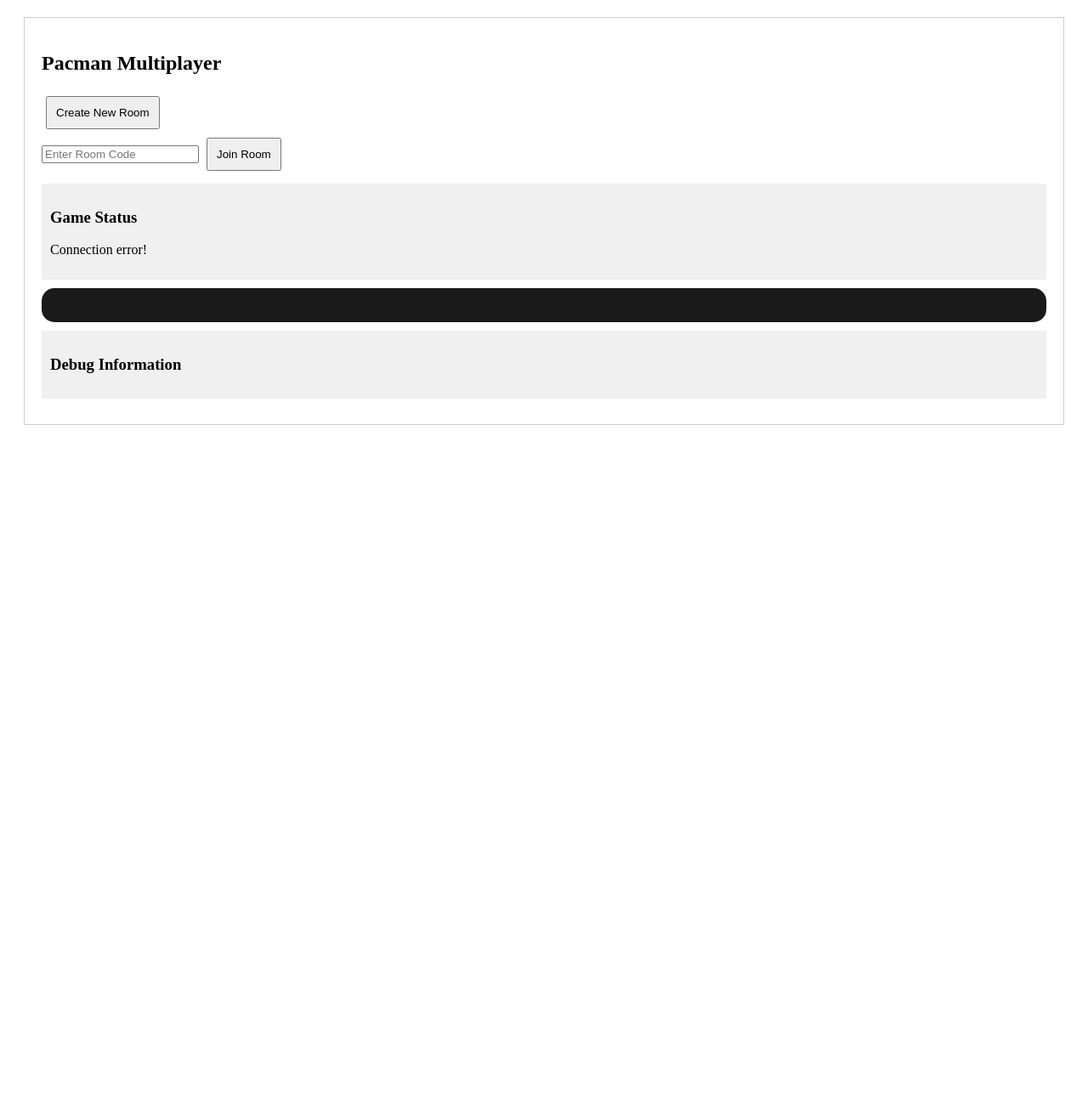
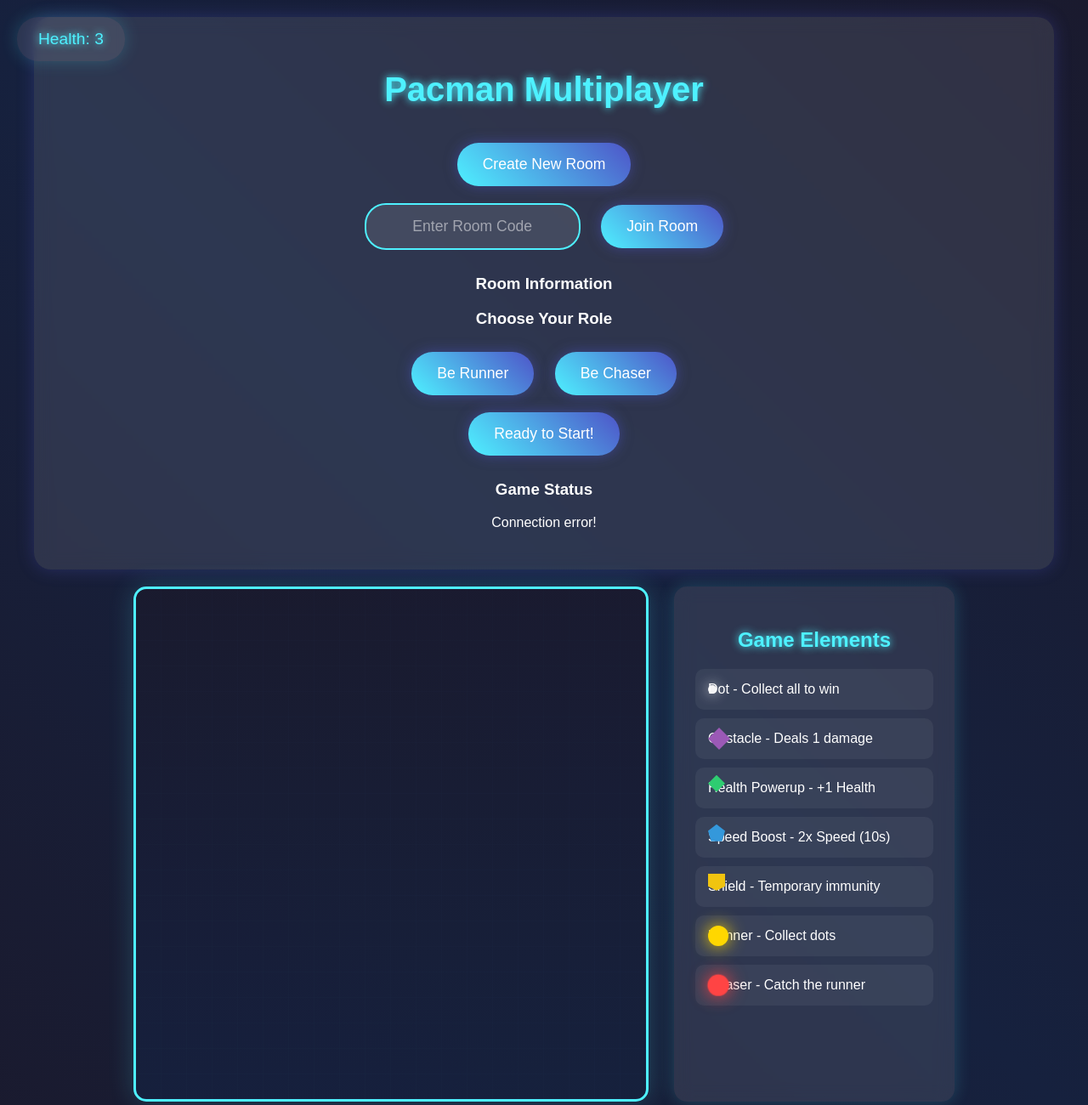
Before and after one commit to AmirShrymnsh/webchaseman, a plain HTML site: page index.html in a window 1280 px wide. Shown: the top 1300 px of the page at 85% size. Before the commit the page ends 800 px from the top, so only its background shows below. Drawn offline with nearby package versions, Linux system fonts and the light colour scheme; no server answers.

Commit message:
Update index.html

```diff
--- a/index.html
+++ b/index.html
@@ -4,222 +4,282 @@
     <title>Pacman Multiplayer</title>
     <script src="https://cdnjs.cloudflare.com/ajax/libs/socket.io/4.0.1/socket.io.js"></script>
     <style>
+        body {
+            margin: 0;
+            padding: 20px;
+            font-family: 'Arial', sans-serif;
+            background: linear-gradient(45deg, #1a1a2e, #16213e, #1a1a2e);
+            min-height: 100vh;
+            color: white;
+        }
+
         .container {
-            margin: 20px;
-            padding: 20px;
-            border: 1px solid #ccc;
+            max-width: 1200px;
+            margin: 0 auto;
         }
-        .hidden {
-            display: none;
+
+        /* Menu Screen Styling */
+        #setupScreen {
+            background: rgba(255, 255, 255, 0.1);
+            padding: 30px;
+            border-radius: 20px;
+            backdrop-filter: blur(10px);
+            box-shadow: 0 0 20px rgba(78, 84, 200, 0.3);
+            text-align: center;
         }
-        .status {
-            margin: 10px 0;
-            padding: 10px;
-            background-color: #f0f0f0;
+
+        h2 {
+            color: #4ef1ff;
+            font-size: 2.5em;
+            text-shadow: 0 0 10px #4ef1ff;
+            margin-bottom: 30px;
         }
+
         button {
-            margin: 5px;
-            padding: 10px;
+            background: linear-gradient(45deg, #4ef1ff, #4e54c8);
+            border: none;
+            padding: 15px 30px;
+            margin: 10px;
+            border-radius: 25px;
+            color: white;
+            font-size: 1.1em;
             cursor: pointer;
+            transition: all 0.3s ease;
+            box-shadow: 0 0 15px rgba(78, 84, 200, 0.5);
         }
+
+        button:hover {
+            transform: scale(1.05);
+            box-shadow: 0 0 25px rgba(78, 84, 200, 0.8);
+        }
+
+        input[type="text"] {
+            background: rgba(255, 255, 255, 0.1);
+            border: 2px solid #4ef1ff;
+            padding: 15px 25px;
+            border-radius: 25px;
+            color: white;
+            font-size: 1.1em;
+            margin: 10px;
+            width: 200px;
+            text-align: center;
+        }
+
+        input[type="text"]::placeholder {
+            color: rgba(255, 255, 255, 0.5);
+        }
+
+        /* Game Screen Styling */
         .game-container {
             display: flex;
-            gap: 20px;
+            gap: 30px;
             padding: 20px;
-            background: #1a1a1a;
-            border-radius: 15px;
+            justify-content: center;
         }
+
         #gameScreen {
             width: 600px;
             height: 600px;
-            border: 3px solid #333;
+            border: 3px solid #4ef1ff;
             position: relative;
-            background: linear-gradient(rgba(0, 0, 0, 0.9), rgba(0, 0, 0, 0.9)),
+            background: linear-gradient(rgba(26, 26, 46, 0.9), rgba(22, 33, 62, 0.9)),
                         repeating-linear-gradient(
                             0deg,
                             transparent,
                             transparent 29px,
-                            #222 29px,
-                            #222 30px
+                            rgba(78, 241, 255, 0.1) 29px,
+                            rgba(78, 241, 255, 0.1) 30px
                         ),
                         repeating-linear-gradient(
                             90deg,
                             transparent,
                             transparent 29px,
-                            #222 29px,
-                            #222 30px
+                            rgba(78, 241, 255, 0.1) 29px,
+                            rgba(78, 241, 255, 0.1) 30px
                         );
-            box-shadow: 0 0 30px rgba(0, 0, 0, 0.5);
-            border-radius: 10px;
+            box-shadow: 0 0 30px rgba(78, 241, 255, 0.2);
+            border-radius: 15px;
+            overflow: hidden;
         }
+
+        /* Game Elements */
         .player {
+            width: 24px;
+            height: 24px;
+            position: absolute;
+            transition: all 0.15s ease;
+        }
+
+        .runner {
+            background: #ffd700;
+            border-radius: 50%;
+            box-shadow: 0 0 20px #ffd700;
+            animation: pulsate 1s infinite;
+        }
+
+        .chaser {
+            background: #ff4444;
+            border-radius: 50%;
+            box-shadow: 0 0 20px #ff4444;
+            animation: pulsate 1.2s infinite;
+        }
+
+        .dot {
+            width: 10px;
+            height: 10px;
+            background: #fff;
+            position: absolute;
+            border-radius: 50%;
+            box-shadow: 0 0 15px #fff;
+            animation: starTwinkle 1.5s infinite;
+        }
+
+        .obstacle {
+            width: 26px;
+            height: 26px;
+            background: #9b59b6;
+            position: absolute;
+            clip-path: polygon(50% 0%, 100% 50%, 50% 100%, 0% 50%);
+            box-shadow: 0 0 20px #9b59b6;
+            animation: spin 4s linear infinite;
+        }
+
+        .powerup {
             width: 20px;
             height: 20px;
             position: absolute;
-            transition: all 0.15s ease;
-        }
-        .runner {
-            background: #ffd700;
-            border-radius: 50%;
-            box-shadow: 0 0 15px #ffd700;
-            animation: pulse 1s infinite;
-        }
-        .chaser {
-            background: #ff4444;
-            border-radius: 50%;
-            box-shadow: 0 0 15px #ff4444;
-            animation: pulse 1.2s infinite;
-        }
-        .dot {
-            width: 8px;
-            height: 8px;
-            background: #fff;
-            position: absolute;
-            border-radius: 50%;
-            box-shadow: 0 0 8px #fff;
-            animation: twinkle 1.5s infinite;
-        }
-        .obstacle {
-            width: 24px;
-            height: 24px;
-            background: #800080;
-            position: absolute;
-            clip-path: polygon(50% 0%, 100% 50%, 50% 100%, 0% 50%);
-            box-shadow: 0 0 15px #800080;
-            animation: rotate 3s linear infinite;
-        }
-        .powerup {
-            width: 18px;
-            height: 18px;
-            position: absolute;
-            border-radius: 4px;
             animation: float 2s ease-in-out infinite;
         }
+
         .powerup.health {
             background: #2ecc71;
-            box-shadow: 0 0 15px #2ecc71;
+            box-shadow: 0 0 20px #2ecc71;
             clip-path: polygon(50% 0%, 100% 50%, 50% 100%, 0% 50%);
         }
+
         .powerup.speed {
             background: #3498db;
-            box-shadow: 0 0 15px #3498db;
+            box-shadow: 0 0 20px #3498db;
             clip-path: polygon(50% 0%, 100% 38%, 82% 100%, 18% 100%, 0% 38%);
         }
+
         .powerup.shield {
             background: #f1c40f;
-            box-shadow: 0 0 15px #f1c40f;
+            box-shadow: 0 0 20px #f1c40f;
             clip-path: polygon(0% 0%, 100% 0%, 100% 75%, 50% 100%, 0% 75%);
         }
-        .health-bar {
-            position: fixed;
-            top: 20px;
-            left: 20px;
+
+        /* Legend Styling */
+        .legend {
+            background: rgba(255, 255, 255, 0.1);
+            padding: 25px;
+            border-radius: 15px;
+            backdrop-filter: blur(10px);
+            box-shadow: 0 0 20px rgba(78, 241, 255, 0.2);
+            width: 280px;
+        }
+
+        .legend h3 {
+            color: #4ef1ff;
+            text-align: center;
+            margin-bottom: 20px;
+            font-size: 1.5em;
+            text-shadow: 0 0 10px #4ef1ff;
+        }
+
+        .legend-item {
+            background: rgba(255, 255, 255, 0.05);
+            padding: 15px;
+            margin: 10px 0;
+            border-radius: 10px;
             display: flex;
-            gap: 5px;
+            align-items: center;
+            transition: all 0.3s ease;
         }
-        .health-point {
-            width: 20px;
-            height: 20px;
-            background: red;
-            border-radius: 50%;
+
+        .legend-item:hover {
+            background: rgba(255, 255, 255, 0.1);
+            transform: translateX(5px);
         }
+
+        /* Health Display */
         .health-display {
             position: fixed;
             top: 20px;
             left: 20px;
-            background: rgba(0, 0, 0, 0.8);
-            padding: 15px;
-            border-radius: 10px;
-            color: #fff;
-            font-family: 'Arial', sans-serif;
-            font-size: 18px;
-            border: 2px solid #333;
-            box-shadow: 0 0 10px rgba(255, 255, 255, 0.1);
+            background: rgba(255, 255, 255, 0.1);
+            padding: 15px 25px;
+            border-radius: 25px;
+            backdrop-filter: blur(5px);
+            font-size: 1.2em;
+            color: #4ef1ff;
+            text-shadow: 0 0 10px #4ef1ff;
+            box-shadow: 0 0 20px rgba(78, 241, 255, 0.2);
         }
-        .legend {
-            width: 250px;
-            padding: 20px;
-            background: rgba(0, 0, 0, 0.8);
-            border-radius: 10px;
-            color: #fff;
-            font-family: 'Arial', sans-serif;
-            border: 2px solid #333;
-            box-shadow: 0 0 20px rgba(255, 255, 255, 0.1);
-        }
-        .legend h3 {
-            color: #3498db;
-            text-align: center;
-            margin-bottom: 20px;
-            text-transform: uppercase;
-            letter-spacing: 2px;
-        }
-        .legend-item {
-            display: flex;
-            align-items: center;
-            margin-bottom: 15px;
-            padding: 10px;
-            background: rgba(255, 255, 255, 0.1);
-            border-radius: 5px;
-            transition: all 0.3s ease;
-        }
-        .legend-item:hover {
-            background: rgba(255, 255, 255, 0.2);
-            transform: translateX(5px);
-        }
-        .legend-icon {
-            width: 20px;
-            height: 20px;
-            margin-right: 15px;
-        }
-        @keyframes pulse {
+
+        /* Animations */
+        @keyframes pulsate {
             0% { transform: scale(1); }
             50% { transform: scale(1.1); }
             100% { transform: scale(1); }
         }
-        @keyframes twinkle {
-            0% { opacity: 0.5; }
+
+        @keyframes starTwinkle {
+            0% { opacity: 0.3; }
             50% { opacity: 1; }
-            100% { opacity: 0.5; }
+            100% { opacity: 0.3; }
         }
-        @keyframes rotate {
+
+        @keyframes spin {
             from { transform: rotate(0deg); }
             to { transform: rotate(360deg); }
         }
+
         @keyframes float {
             0% { transform: translateY(0px); }
             50% { transform: translateY(-5px); }
             100% { transform: translateY(0px); }
         }
+
+        /* Game Over Screen */
         .game-over {
             position: fixed;
             top: 50%;
             left: 50%;
             transform: translate(-50%, -50%);
-            background: rgba(0, 0, 0, 0.9);
-            padding: 30px;
-            border-radius: 15px;
+            background: rgba(255, 255, 255, 0.1);
+            padding: 40px;
+            border-radius: 20px;
+            backdrop-filter: blur(10px);
             text-align: center;
-            color: #fff;
-            border: 3px solid #333;
-            box-shadow: 0 0 30px rgba(255, 255, 255, 0.1);
+            box-shadow: 0 0 30px rgba(78, 241, 255, 0.3);
             z-index: 1000;
         }
+
         .game-over h2 {
-            color: #3498db;
+            color: #4ef1ff;
             margin-bottom: 20px;
         }
+
         .game-over button {
-            background: #2ecc71;
-            border: none;
-            padding: 10px 20px;
-            color: white;
-            border-radius: 5px;
-            cursor: pointer;
-            transition: all 0.3s ease;
+            margin-top: 20px;
         }
-        .game-over button:hover {
-            background: #27ae60;
-            transform: scale(1.1);
+
+        /* Power-up Notification */
+        .powerup-notification {
+            position: fixed;
+            top: 80px;
+            left: 20px;
+            background: rgba(255, 255, 255, 0.1);
+            padding: 15px 25px;
+            border-radius: 25px;
+            backdrop-filter: blur(5px);
+            animation: slideIn 0.3s ease;
+        }
+
+        @keyframes slideIn {
+            from { transform: translateX(-100%); opacity: 0; }
+            to { transform: translateX(0); opacity: 1; }
         }
     </style>
 </head>
```
